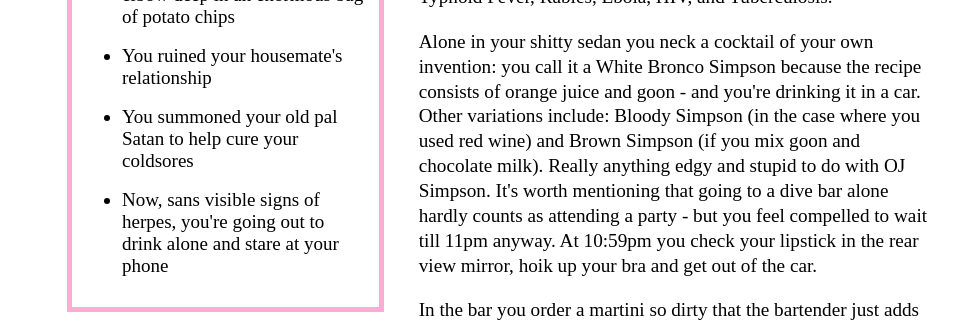
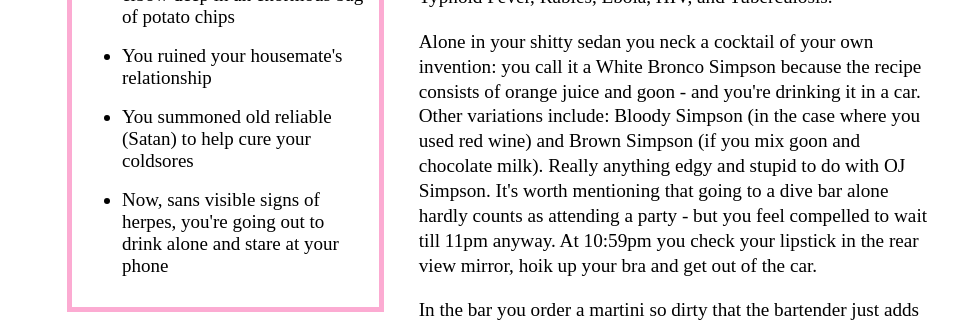
Before and after one commit to Pinelife/pinelife.github.io, a Jekyll site: the page Hellhole/Room11.html, which Jekyll copies as it is, in a window 1280 px wide and 900 px high, scrolled down 649 px. Shown: the part 154-476 px from the top of the window, without its empty margins (160-1118 px from the left). Built offline with Jekyll 4.4.1, drawn with Linux system fonts in a browser that asks for light colours.

Commit message:
Update Room11.html

```diff
--- a/Hellhole/Room11.html
+++ b/Hellhole/Room11.html
@@ -39,7 +39,7 @@
 </br>
 <li>You ruined your housemate's relationship</li>
 </br>
-<li>You summoned your old pal Satan to help cure your coldsores</li>
+<li>You summoned old reliable (Satan) to help cure your coldsores</li>
 </br>
 <li>Now, sans visible signs of herpes, you're going out to drink alone and stare at your phone</li>
 </ul>
```
